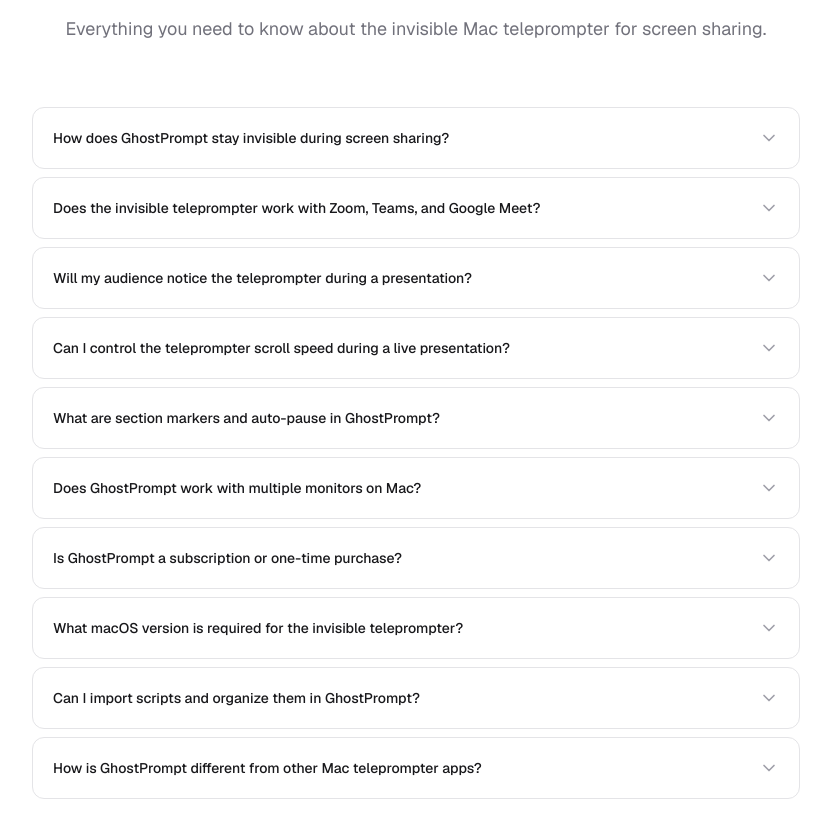
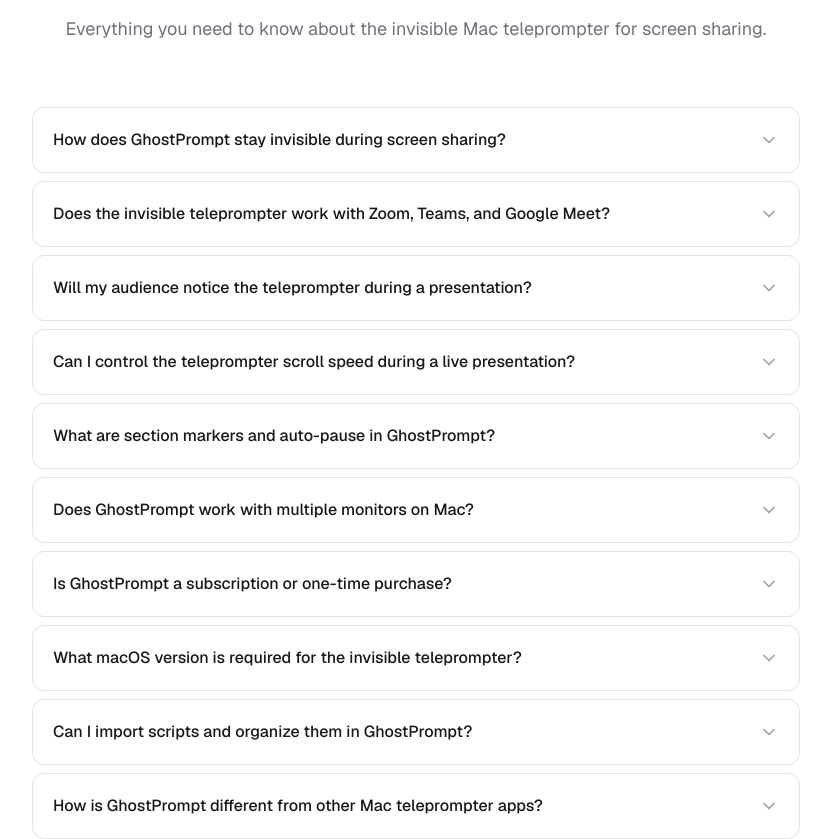
Before and after one commit to ujpark1/ghostprompt-landing, a Next.js app: page / in a window 1280 px wide. Shown: the part 5160-5999 px from the top of the page, without its empty margins (224-1055 px from the left). Built offline with nearby package versions, Linux system fonts and the light colour scheme.

Commit message:
Increase FAQ font size

```diff
--- a/src/app/page.tsx
+++ b/src/app/page.tsx
@@ -568,7 +568,7 @@
                   aria-expanded={openIndex === i}
                   aria-controls={`faq-answer-${i}`}
                 >
-                  <span className="text-sm font-medium text-zinc-900 pr-4">{faq.q}</span>
+                  <span className="text-base font-medium text-zinc-900 pr-4">{faq.q}</span>
                   <ChevronDown
                     className={`w-5 h-5 text-zinc-400 flex-shrink-0 transition-transform ${
                       openIndex === i ? "rotate-180" : ""
@@ -579,7 +579,7 @@
               </h3>
               {openIndex === i && (
                 <div id={`faq-answer-${i}`} className="px-5 pb-5" role="region" aria-labelledby={`faq-q-${i}`}>
-                  <p className="text-sm text-zinc-500 leading-relaxed">{faq.a}</p>
+                  <p className="text-base text-zinc-500 leading-relaxed">{faq.a}</p>
                 </div>
               )}
             </div>
```
